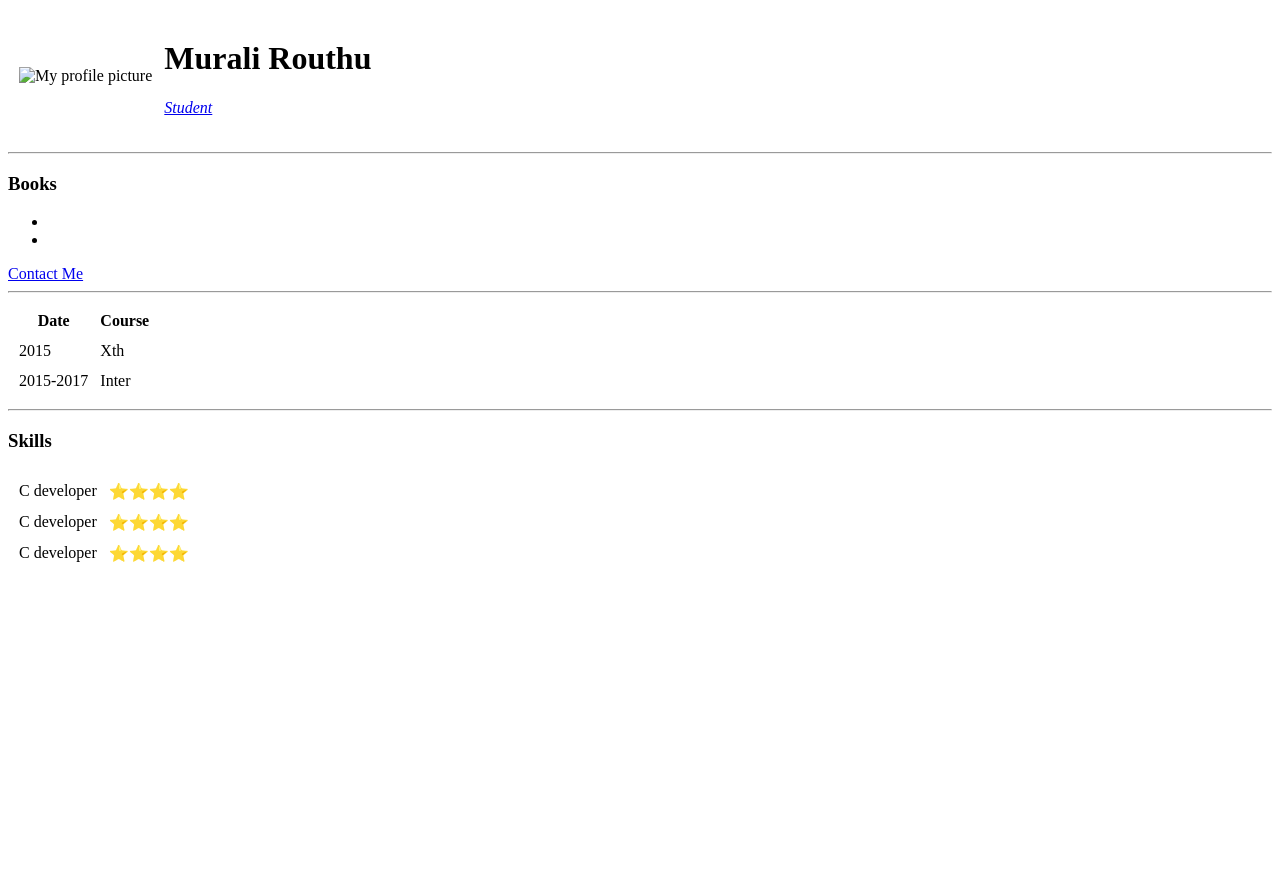
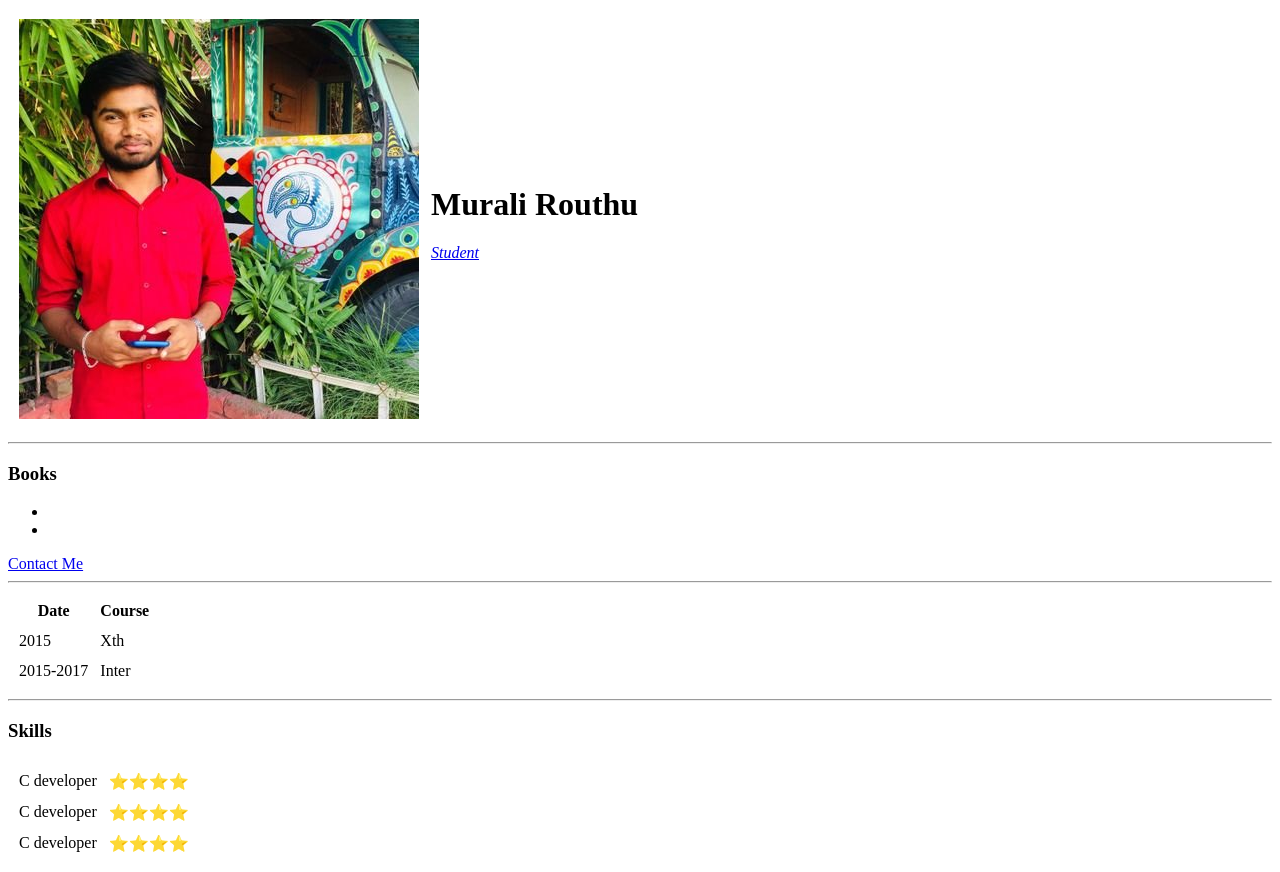
Before and after one commit to muralikrishna18/cv, a plain HTML site: page index.html in a window 1280 px wide. Before the commit the page ends 800 px from the top, so only its background shows below. Drawn offline with Linux system fonts and the light colour scheme.

Commit message:
Update index.html

```diff
--- a/index.html
+++ b/index.html
@@ -9,7 +9,7 @@
 <body>
   <table cellspacing="10">
     <tr>
-      <td><img src="Murali.jpg" alt="My profile picture"></img></td>
+      <td><img src="images/Murali.jpg" alt="My profile picture"></img></td>
       <td>  <h1>Murali Routhu</h1>
         <p><em> <a href="http://www.griet.ac.in/">Student</a></em></p></td>
     </tr>
```
